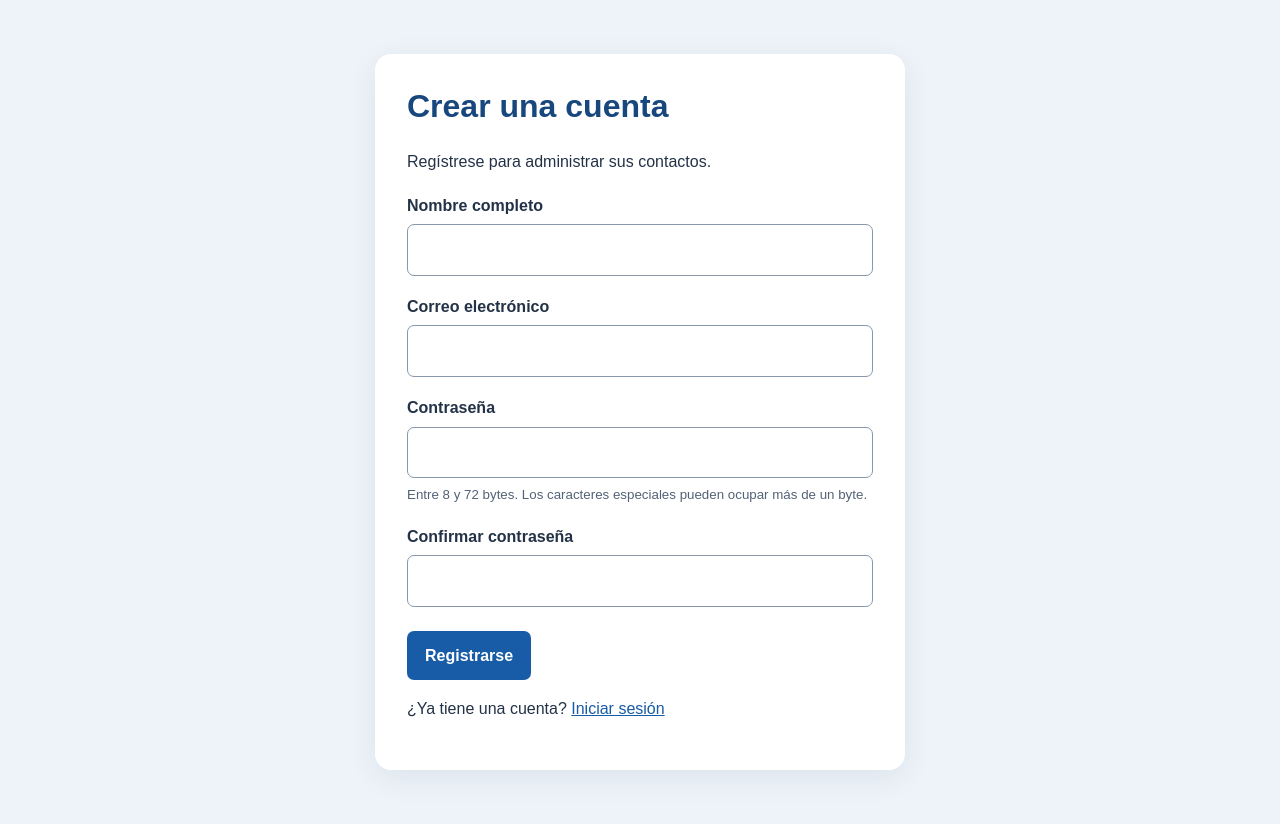
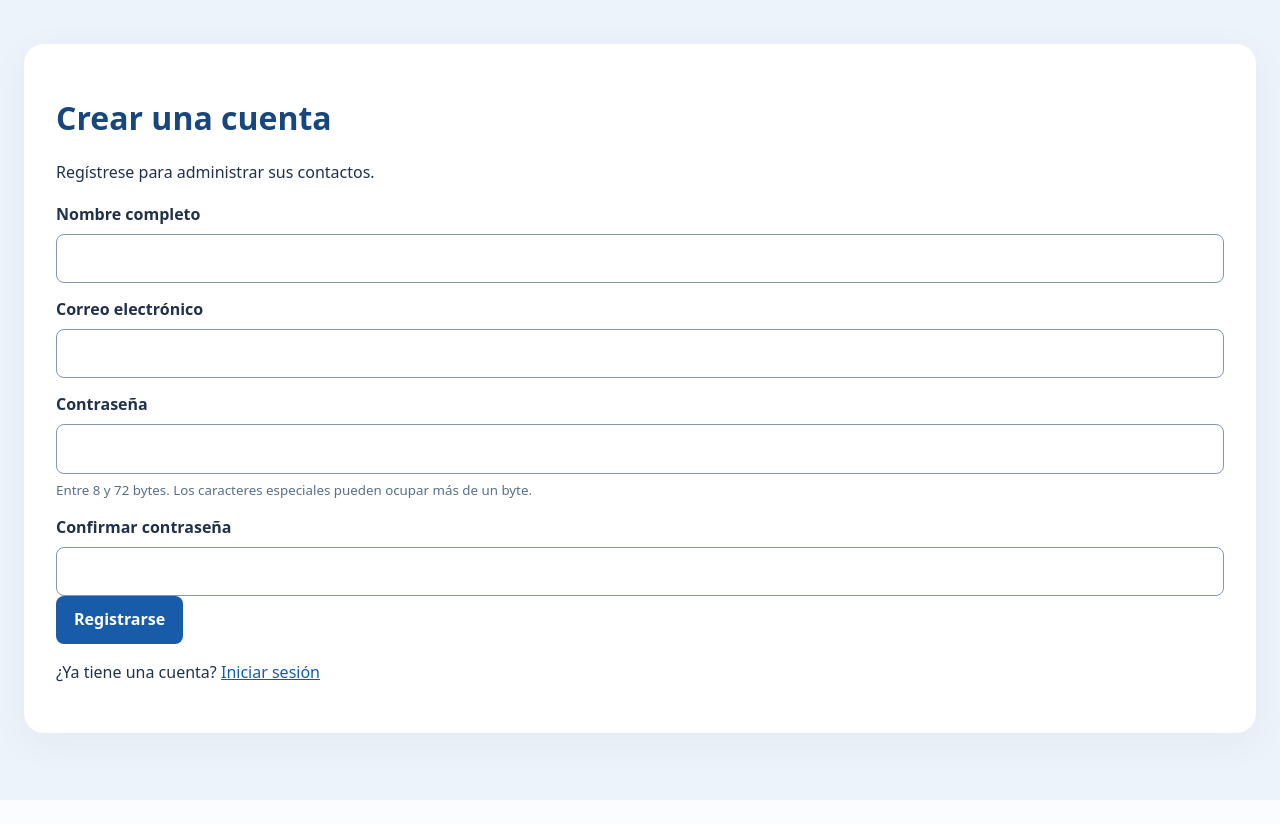
Before and after one commit to angitrabajo12-ctrl/agenda-personal-php, a PHP site: page /registro.php in a window 1280 px wide. After the commit the page ends 800 px from the top, so only its background shows below. Run offline with PHP 8.4, Linux system fonts and the light colour scheme.

Commit message:
Update estilos.css

```diff
--- a/estilos.css
+++ b/estilos.css
@@ -5,154 +5,174 @@
 body {
     margin: 0;
     padding: 24px;
-    background: #eef3f9;
-    color: #233247;
-    font-family: Arial, sans-serif;
-    line-height: 1.6;
+    background: #edf3fa;
+    color: #20314a;
+    font: 16px/1.6 system-ui, Arial, sans-serif;
 }
 
 .contenedor {
-    max-width: 1100px;
-    margin: 30px auto;
+    max-width: 1350px;
+    margin: 20px auto;
     padding: 32px;
-    background: #ffffff;
-    border-radius: 16px;
-    box-shadow: 0 8px 30px rgba(30, 50, 80, 0.08);
+    background: white;
+    border-radius: 20px;
+    box-shadow: 0 10px 40px #20314a0c;
 }
 
-.pequeno {
-    max-width: 530px;
+.cabecera,
+.perfil,
+.barra {
+    display: flex;
+    justify-content: space-between;
+    align-items: center;
+    gap: 18px;
+    flex-wrap: wrap;
 }
 
-h1,
-h2 {
-    color: #17477c;
-    line-height: 1.3;
+.cabecera {
+    border-bottom: 1px solid #dce5f1;
+    padding-bottom: 18px;
+}
+
+.cabecera span {
+    font-size: 12px;
+    letter-spacing: 2px;
+    color: #586f88;
+}
+
+.marca {
+    font-size: 24px;
+    font-weight: 800;
+    text-decoration: none;
 }
 
 h1 {
-    margin-top: 0;
+    font-size: 32px;
+    line-height: 1.3;
+    color: #17477c;
+}
+
+.perfil {
+    background: #f0f5fc;
+    border-radius: 12px;
+    padding: 20px;
+}
+
+.perfil span {
+    display: block;
+    overflow-wrap: anywhere;
+}
+
+.barra {
+    margin: 24px 0;
+}
+
+a {
+    color: #155aa8;
 }
 
 label {
     display: block;
-    margin-top: 18px;
-    margin-bottom: 6px;
-    font-weight: bold;
+    font-weight: 600;
+    margin: 14px 0 6px;
 }
 
-input {
+input,
+select {
     width: 100%;
-    padding: 12px;
-    border: 1px solid #8798aa;
-    border-radius: 7px;
+    border: 1px solid #8296af;
+    border-radius: 8px;
+    padding: 11px;
     font: inherit;
+    background: white;
+    color: #20314a;
 }
 
 input:focus,
-button:focus-visible,
-a:focus-visible {
-    outline: 3px solid #82bcff;
+select:focus,
+a:focus-visible,
+button:focus-visible {
+    outline: 3px solid #71b4ff;
     outline-offset: 3px;
+}
+
+.formulario {
+    max-width: 530px;
 }
 
 button,
 .boton {
     display: inline-block;
-    padding: 12px 18px;
-    border: none;
-    border-radius: 7px;
-    background: #185ba6;
-    color: #ffffff;
+    border: 0;
+    border-radius: 8px;
+    padding: 11px 18px;
+    background: #175ba9;
+    color: white;
+    cursor: pointer;
     font: inherit;
-    font-weight: bold;
+    font-weight: 600;
     text-decoration: none;
-    cursor: pointer;
-}
-
-form > button {
-    margin-top: 24px;
 }
 
 button:hover,
 .boton:hover {
-    background: #10467f;
+    background: #124782;
 }
 
-a {
-    color: #185ba6;
-}
-
-small {
-    display: block;
-    margin-top: 6px;
-    color: #526277;
-}
-
-.barra {
-    display: flex;
-    align-items: center;
-    justify-content: space-between;
-    flex-wrap: wrap;
-    gap: 16px;
-    margin: 24px 0;
-}
-
-header.barra {
-    border-bottom: 1px solid #dae2ec;
-    padding-bottom: 20px;
+.formulario > button {
+    margin-top: 24px;
 }
 
 .secundario {
-    background: #e4ecf6;
-    color: #233247;
-}
-
-.secundario:hover {
-    background: #d2deed;
+    background: #dfeaf7;
+    color: #20314a;
 }
 
 .peligro {
-    background: #b3293b;
-}
-
-.peligro:hover {
-    background: #8e2030;
+    background: #a9253b;
 }
 
 .enlace-peligro {
-    color: #a51d32;
+    color: #a9253b;
 }
 
-.alerta {
-    padding: 12px 16px;
-    border-left: 4px solid #b3293b;
-    border-radius: 5px;
-    background: #fff0f1;
-    color: #80202c;
+.filtros {
+    background: #f6f8fc;
+    border: 1px solid #dce5f1;
+    padding: 20px;
+    border-radius: 12px;
+    display: grid;
+    grid-template-columns: 2fr 1fr 1fr;
+    gap: 16px;
+    align-items: end;
 }
 
-.alerta ul {
-    margin: 0;
-    padding-left: 20px;
+.filtros label {
+    margin-top: 0;
 }
 
-.exito {
-    padding: 12px;
-    border-radius: 5px;
-    background: #e6f5ed;
-    color: #205b3c;
+.check {
+    display: flex;
+    align-items: center;
+    gap: 10px;
 }
 
-.vacio {
-    padding: 35px;
-    border-radius: 10px;
-    background: #f3f6fa;
-    text-align: center;
+.check input {
+    width: 20px;
+    height: 20px;
+    flex-shrink: 0;
+}
+
+.barra-filtros {
+    display: flex;
+    gap: 20px;
+    align-items: center;
+    grid-column: 2 / -1;
 }
 
 .tabla-responsive {
-    overflow-x: auto;
+    overflow: auto;
+    margin-top: 24px;
 }
 
 table {
@@ -162,15 +182,20 @@ table {
 
 th,
 td {
-    padding: 14px;
-    border-bottom: 1px solid #dae2ec;
+    padding: 14px 12px;
+    border-bottom: 1px solid #dce5f1;
     text-align: left;
-    overflow-wrap: anywhere;
 }
 
 th {
     background: #edf3fa;
     color: #17477c;
+    font-size: 14px;
+}
+
+td {
+    font-size: 14px;
+    overflow-wrap: anywhere;
 }
 
 .acciones {
@@ -178,25 +203,96 @@ th {
 }
 
 .acciones a {
-    margin-right: 12px;
+    display: block;
+    padding: 3px;
 }
 
-@media (max-width: 600px) {
+.estrella {
+    font-size: 26px;
+    background: #fff6d8;
+    color: #7b5200;
+    padding: 3px 12px;
+}
+
+.estrella:hover {
+    background: #ffe49b;
+}
+
+.etiqueta {
+    display: inline-block;
+    background: #e9efff;
+    color: #254b8b;
+    border-radius: 20px;
+    padding: 3px 10px;
+    white-space: nowrap;
+}
+
+.vacio {
+    padding: 40px;
+    text-align: center;
+    background: #f6f8fc;
+    border-radius: 12px;
+}
+
+.alerta {
+    background: #fff0f2;
+    color: #8c2336;
+    padding: 12px;
+    border-left: 4px solid #a9253b;
+}
+
+.exito {
+    background: #e8f5ed;
+    color: #235d3e;
+    padding: 14px;
+    border-radius: 8px;
+}
+
+small,
+footer {
+    color: #586f88;
+}
+
+small {
+    display: block;
+    margin-top: 6px;
+}
+
+footer {
+    border-top: 1px solid #dce5f1;
+    margin-top: 40px;
+    padding-top: 20px;
+    font-size: 13px;
+}
+
+@media (max-width: 800px) {
     body {
         padding: 10px;
     }
 
     .contenedor {
+        padding: 20px;
         margin: 10px auto;
-        padding: 20px;
+    }
+
+    .cabecera span {
+        display: none;
+    }
+
+    .filtros {
+        grid-template-columns: 1fr;
+    }
+
+    .barra-filtros {
+        grid-column: auto;
+        flex-wrap: wrap;
     }
 
     h1 {
         font-size: 26px;
     }
 
-    th,
-    td {
-        padding: 10px;
+    .perfil {
+        align-items: flex-start;
     }
 }
```
